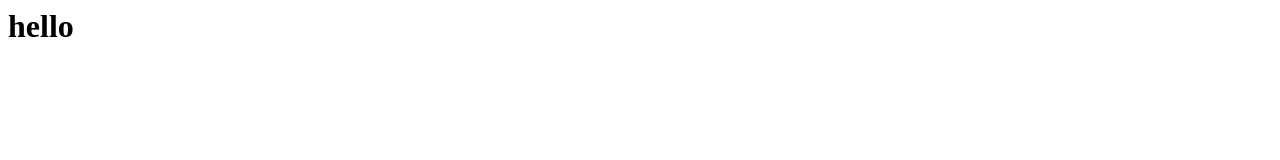
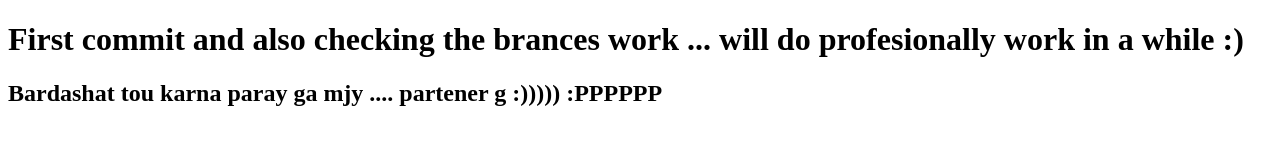
Before and after one commit to Dark-Daraz/dark.daraz, a plain HTML site: page index.html in a window 1280 px wide. Drawn offline with Linux system fonts and the light colour scheme.

Commit message:
The first commit but branches :)))))))

```diff
--- a/index.html
+++ b/index.html
@@ -1 +1,15 @@
-<h1> hello </h1>
+<!DOCTYPE html>
+<html lang="en">
+<head>
+    <meta charset="UTF-8">
+    <meta http-equiv="X-UA-Compatible" content="IE=edge">
+    <meta name="viewport" content="width=device-width, initial-scale=1.0">
+    <title>Dark Daraz</title>
+</head>
+<body>
+
+    <h1> First commit and also checking the brances work ... will do profesionally work in a while :) </h1>
+    <h2> Bardashat tou karna paray ga mjy .... partener g :))))) :PPPPPP </h2>
+
+</body>
+</html>
```
